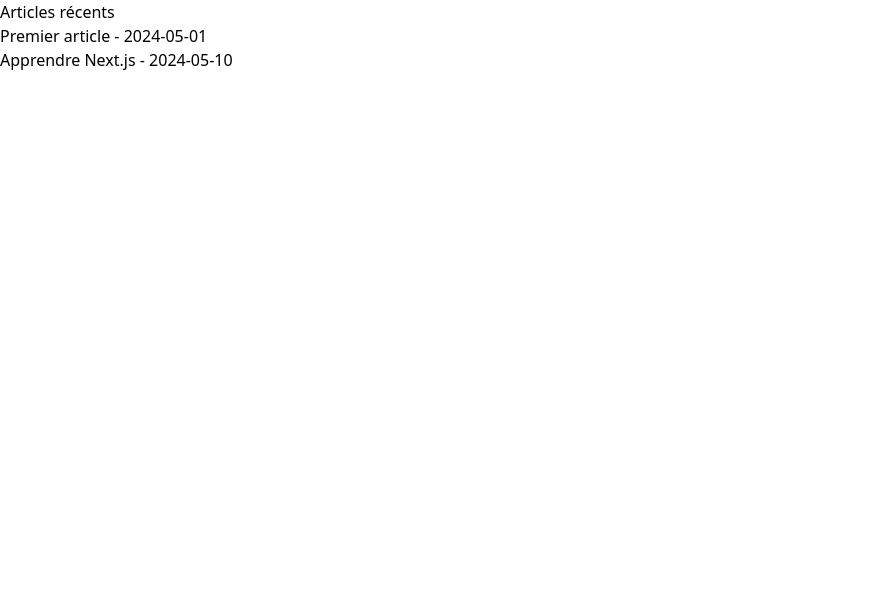
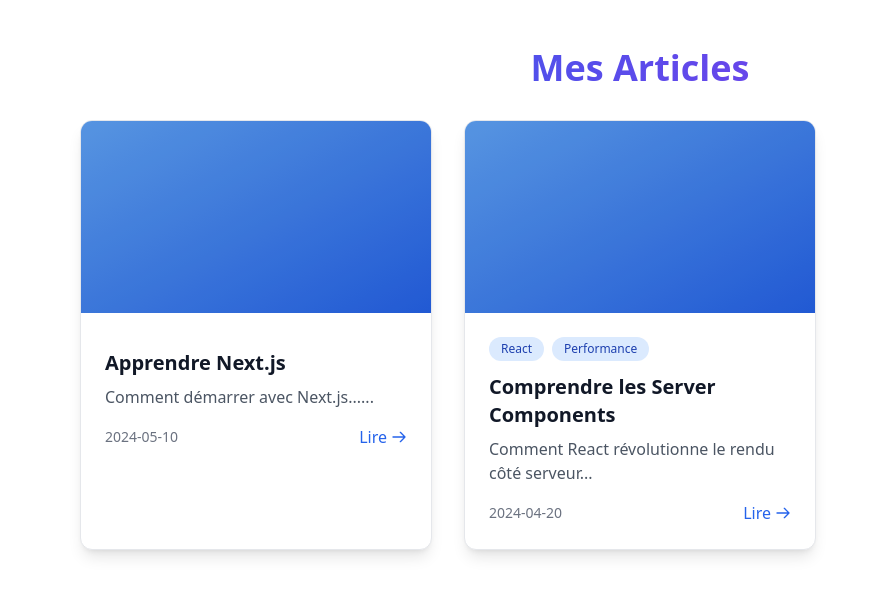
Before and after one commit to 22101986/Bases_Next, a Next.js app: page /blog in a window 1280 px wide. Shown: the top 596 px of the page, without its empty margins (0-879 px from the left). Built offline with nearby package versions, Linux system fonts and the light colour scheme.

Commit message:
firsts articles

```diff
--- /dev/null
+++ b/src/app/blog/[slug]/page.jsx
@@ -0,0 +1,108 @@
+import { notFound } from 'next/navigation';
+import Link from 'next/link';
+
+// Simule une base de données d'articles
+const articles = {
+  "nextjs-14": {
+    title: "Maîtrisez Next.js 14",
+    date: "15 mai 2024",
+    content: [
+      {
+        type: "paragraph",
+        text: "Next.js 14 apporte des améliorations majeures qui révolutionnent le développement web. Voici les fonctionnalités clés :"
+      },
+      {
+        type: "heading",
+        text: "1. Server Actions stabilisées"
+      },
+      {
+        type: "paragraph",
+        text: "Les Server Actions permettent désormais des mutations de données directement depuis les composants sans créer d'API endpoints manuellement."
+      },
+      {
+        type: "code",
+        text: `// Exemple de Server Action
+async function createPost(formData) {
+  'use server'
+  await db.post.create({
+    data: {
+      title: formData.get('title'),
+      content: formData.get('content')
+    }
+  })
+}`
+      },
+      {
+        type: "heading",
+        text: "2. Optimisations du compilateur"
+      },
+      {
+        type: "paragraph",
+        text: "Le nouveau compilateur Turbopack (beta) offre des temps de rebuild jusqu'à 76% plus rapides."
+      }
+    ],
+    author: "Jean Dupont",
+    tags: ["Next.js", "React", "Frontend"]
+  }
+};
+
+export default function Article({ params }) {
+  const article = articles[params.slug];
+
+  if (!article) return notFound();
+
+  return (
+    <article className="max-w-3xl mx-auto py-12 px-4">
+      <div className="mb-8">
+        <Link href="/blog" className="text-blue-600 hover:underline">
+          &larr; Retour aux articles
+        </Link>
+      </div>
+
+      <header className="mb-12">
+        <div className="flex items-center space-x-4 mb-4">
+          {article.tags.map(tag => (
+            <span key={tag} className="px-3 py-1 bg-blue-100 text-blue-800 rounded-full text-sm">
+              {tag}
+            </span>
+          ))}
+        </div>
+        <h1 className="text-4xl font-bold mb-4">{article.title}</h1>
+        <div className="flex items-center space-x-4 text-gray-500">
+          <span>Par {article.author}</span>
+          <span>•</span>
+          <span>{article.date}</span>
+        </div>
+      </header>
+
+      <div className="prose prose-lg dark:prose-invert max-w-none">
+        {article.content.map((section, index) => (
+          <div key={index}>
+            {section.type === 'heading' && (
+              <h2 className="text-2xl font-bold mt-8 mb-4">{section.text}</h2>
+            )}
+            {section.type === 'paragraph' && (
+              <p className="mb-6 leading-relaxed">{section.text}</p>
+            )}
+            {section.type === 'code' && (
+              <pre className="bg-gray-800 text-gray-100 p-4 rounded-lg overflow-x-auto my-6">
+                <code>{section.text}</code>
+              </pre>
+            )}
+          </div>
+        ))}
+      </div>
+
+      <div className="mt-16 border-t pt-8">
+        <h3 className="text-xl font-bold mb-4">Partager cet article</h3>
+        <div className="flex space-x-4">
+          <button className="p-2 bg-gray-100 rounded-full hover:bg-gray-200 transition">
+            <span className="sr-only">Twitter</span>
+            {/* Icône Twitter */}
+          </button>
+          {/* Ajoutez d'autres boutons de partage */}
+        </div>
+      </div>
+    </article>
+  );
+}
--- a/src/app/blog/id/page.js
+++ /dev/null
@@ -1,16 +0,0 @@
-import { posts } from '@/data/posts';
-import { notFound } from 'next/navigation';
-
-export default function Post({ params }) {
-  const post = posts.find(p => p.id === Number(params.id));
-
-  if (!post) notFound();
-
-  return (
-    <article>
-      <h1>{post.title}</h1>
-      <p className="date">{post.date}</p>
-      <p>{post.content}</p>
-    </article>
-  );
-}
--- a/src/app/blog/page.js
+++ /dev/null
@@ -1,19 +0,0 @@
-import { posts } from '@/data/posts';
-import Link from 'next/link';
-
-export default function Blog() {
-  return (
-    <section>
-      <h2>Articles récents</h2>
-      <ul>
-        {posts.map(post => (
-          <li key={post.id}>
-            <Link href={`/blog/${post.id}`}>
-              {post.title} - {post.date}
-            </Link>
-          </li>
-        ))}
-      </ul>
-    </section>
-  );
-}
--- /dev/null
+++ b/src/app/blog/page.jsx
@@ -0,0 +1,62 @@
+import Link from 'next/link';
+import { posts } from '@/data/posts';
+
+export default function BlogList() {
+  return (
+    <section className="py-12 px-4 max-w-6xl mx-auto">
+      <h1 className="text-4xl font-bold mb-8 text-center bg-gradient-to-r from-blue-600 to-purple-600 bg-clip-text text-transparent">
+        Mes Articles
+      </h1>
+
+      <div className="grid gap-8 md:grid-cols-2 lg:grid-cols-3">
+        {posts.map(post => (
+          <article
+            key={post.id}
+            className="bg-white dark:bg-gray-800 rounded-xl shadow-lg overflow-hidden hover:shadow-xl transition-all duration-300 border border-gray-200 dark:border-gray-700 group"
+          >
+            <div className="h-48 bg-gradient-to-br from-blue-400 to-blue-600 relative overflow-hidden">
+              <div className="absolute inset-0 bg-black/10 group-hover:bg-black/20 transition-all duration-500" />
+            </div>
+
+            <div className="p-6">
+              <div className="flex gap-2 mb-3 flex-wrap">
+                {post.tags?.map(tag => (
+                  <span
+                    key={tag}
+                    className="px-3 py-1 bg-blue-100 dark:bg-blue-900 text-blue-800 dark:text-blue-100 rounded-full text-xs font-medium"
+                  >
+                    {tag}
+                  </span>
+                ))}
+              </div>
+
+              <h2 className="text-xl font-bold mb-2 text-gray-900 dark:text-white">
+                {post.title}
+              </h2>
+
+              <p className="text-gray-600 dark:text-gray-300 mb-4 line-clamp-2">
+                {post.excerpt || post.content.substring(0, 100)}...
+              </p>
+
+              <div className="flex justify-between items-center">
+                <span className="text-sm text-gray-500 dark:text-gray-400">
+                  {post.date}
+                </span>
+
+                <Link
+                  href={`/blog/${post.slug}`}
+                  className="text-blue-600 dark:text-blue-400 hover:text-blue-800 dark:hover:text-blue-300 font-medium flex items-center gap-1 transition-colors"
+                >
+                  Lire
+                  <svg className="w-4 h-4" fill="none" stroke="currentColor" viewBox="0 0 24 24">
+                    <path strokeLinecap="round" strokeLinejoin="round" strokeWidth={2} d="M14 5l7 7m0 0l-7 7m7-7H3" />
+                  </svg>
+                </Link>
+              </div>
+            </div>
+          </article>
+        ))}
+      </div>
+    </section>
+  );
+}
--- a/src/app/globals.css
+++ b/src/app/globals.css
@@ -33,3 +33,19 @@
     50% { transform: translateY(-12px); }
   }
 }
+
+.prose {
+  color: inherit;
+}
+
+.prose a {
+  @apply text-blue-600 hover:underline;
+}
+
+.prose pre {
+  @apply bg-gray-800 text-gray-100 p-4 rounded-lg overflow-x-auto;
+}
+
+.prose code:not(pre code) {
+  @apply bg-gray-100 dark:bg-gray-700 px-2 py-1 rounded text-sm;
+}
--- a/src/data/posts.js
+++ b/src/data/posts.js
@@ -1,14 +1,18 @@
 export const posts = [
+
     {
       id: 1,
-      title: "Premier article",
-      content: "Contenu de mon premier article...",
-      date: "2024-05-01"
+      title: "Apprendre Next.js",
+      content: "Comment démarrer avec Next.js...",
+      date: "2024-05-10"
     },
     {
       id: 2,
-      title: "Apprendre Next.js",
-      content: "Comment démarrer avec Next.js...",
-      date: "2024-05-10"
-    }
+      slug: 'react-server-components',
+      title: "Comprendre les Server Components",
+      excerpt: "Comment React révolutionne le rendu côté serveur",
+      date: "2024-04-20",
+      tags: ["React", "Performance"],
+      content: `...`
+    },
   ];
--- a/src/styles/globals.css
+++ /dev/null
@@ -1,84 +0,0 @@
-/* src/styles/globals.css */
-@tailwind base;
-@tailwind components;
-@tailwind utilities;
-
-/* Styles de base personnalisés */
-@layer base {
-  :root {
-    --primary: 25 95% 53%; /* Couleur orange moderne */
-    --secondary: 210 100% 45%; /* Bleu vif */
-    --accent: 330 81% 60%; /* Rose vibrant */
-    --background: 0 0% 98%; /* Fond légèrement gris */
-    --text: 0 0% 13%; /* Noir doux */
-  }
-
-  .dark {
-    --primary: 20 100% 65%; /* Orange plus clair */
-    --secondary: 210 100% 65%; /* Bleu clair */
-    --accent: 330 81% 75%; /* Rose clair */
-    --background: 0 0% 13%; /* Fond sombre */
-    --text: 0 0% 90%; /* Texte clair */
-  }
-
-  html {
-    @apply scroll-smooth;
-  }
-
-  body {
-    @apply bg-background text-text min-h-screen font-sans antialiased;
-    background-image: radial-gradient(circle at 10% 20%, rgba(253, 239, 132, 0.05) 0%, rgba(247, 198, 169, 0.05) 54%, rgba(196, 181, 253, 0.05) 100%);
-  }
-
-  h1 {
-    @apply text-4xl font-bold tracking-tight sm:text-5xl;
-  }
-
-  h2 {
-    @apply text-3xl font-bold;
-  }
-
-  h3 {
-    @apply text-2xl font-semibold;
-  }
-
-  a {
-    @apply text-primary hover:text-secondary transition-colors;
-  }
-}
-
-/* Composants personnalisés */
-@layer components {
-  .btn {
-    @apply px-6 py-3 rounded-lg font-medium transition-all duration-200 ease-out;
-    @apply bg-primary text-white hover:bg-secondary hover:shadow-lg;
-    @apply focus:ring-2 focus:ring-primary focus:ring-opacity-50;
-  }
-
-  .card {
-    @apply bg-white dark:bg-gray-800 rounded-xl shadow-md overflow-hidden;
-    @apply transition-all hover:shadow-xl;
-    @apply border border-gray-200 dark:border-gray-700;
-  }
-
-  .glass-effect {
-    @apply bg-white/80 dark:bg-gray-800/80 backdrop-blur-md;
-    @apply border border-white/20 dark:border-gray-700/20;
-  }
-}
-
-/* Utilitaires personnalisés */
-@layer utilities {
-  .text-balance {
-    text-wrap: balance;
-  }
-
-  .animate-float {
-    animation: float 6s ease-in-out infinite;
-  }
-
-  @keyframes float {
-    0%, 100% { transform: translateY(0); }
-    50% { transform: translateY(-12px); }
-  }
-}
```
Also changed, not shown: src/app/layout.jsx (renamed from src/app/layout.js), src/app/page.jsx (renamed from src/app/page.js).
